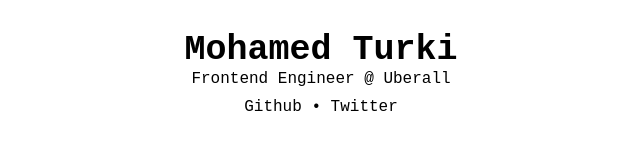
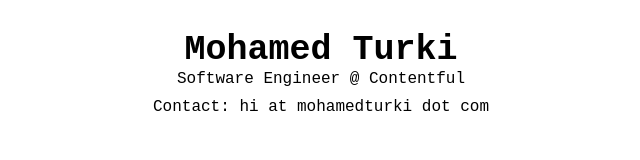
Before and after one commit to mohamedturki/mohamedturki.github.io, a plain HTML site: page index.html in a window 1280 px wide. Shown: the whole page, without its empty margins (319-959 px from the left). Drawn offline with Linux system fonts and the light colour scheme.

Commit message:
Update index.html

```diff
--- a/index.html
+++ b/index.html
@@ -33,10 +33,10 @@
         <div class="container">
             <h3 class="headline">Mohamed Turki</h3>
             <p class="subheadline">
-                Frontend Engineer @ <a href="https://uberall.org/">Uberall</a>
+                Software Engineer @ <a href="https://contentful.com/">Contentful</a>
             </p>
             <p class="socialmedia">
-                <a target="_blank" href="https://github.com/mohamedturki">Github</a> • <a target="_blank" href="https://twitter.com/mturki_">Twitter</a>
+              Contact: hi at mohamedturki dot com
             </p>
         </div>
     </body>
```
